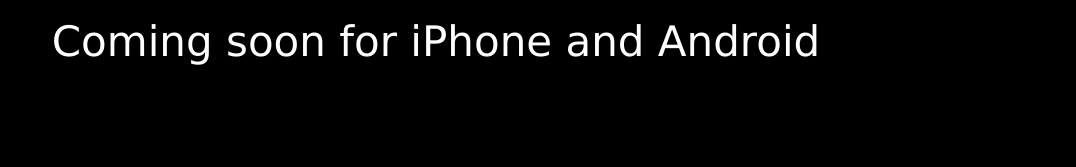
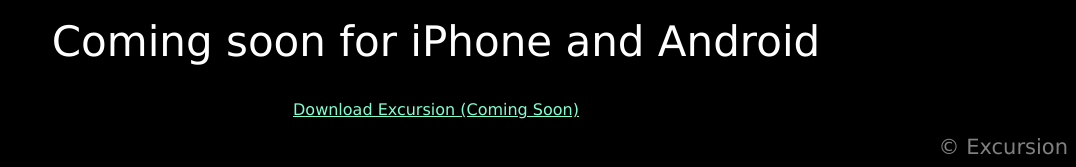
Before and after one commit to AdrianvanS/excursion, a plain HTML site: page index.html in a window 1280 px wide. Shown: the part 1574-1741 px from the top of the page, without its empty margins (204-1280 px from the left). Before the commit the page ends 1674 px from the top, so only its background shows below. Drawn offline with Linux system fonts and the light colour scheme.

Commit message:
Added footer to complete home page.

```diff
--- a/index.html
+++ b/index.html
@@ -29,10 +29,13 @@
                 <img src="https://content.codecademy.com/programs/freelance-one/excursion/images/phone.png" alt="cellphone"/>
                 <h2>Coming soon for iPhone and Android</h2>
             </div>
+            <div>
+                <p><a href="" alt="">Download Excursion (Coming Soon)</a></p>
+            </div>
         </div>
     </main>
-    <footer>
-
+    <footer class="footer">
+        &copy; Excursion
     </footer>
 </body>
 </html>
--- a/resources/css/style.css
+++ b/resources/css/style.css
@@ -36,3 +36,16 @@
     font-size: 21px;
     font-family: 'Verdana';
 }
+
+#phone a{
+    color: aquamarine;
+    font-size: 16px;
+    font-family: 'Verdana';
+}
+
+.footer{
+    text-align: right;
+    color: gray;
+    font-family: 'Verdana';
+    font-size: 21px;
+}
```
